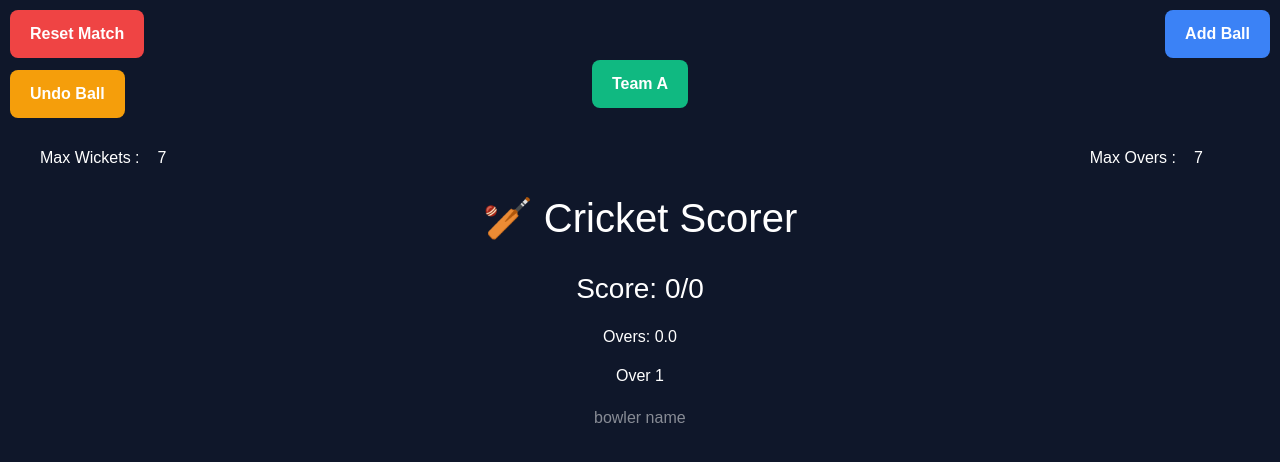
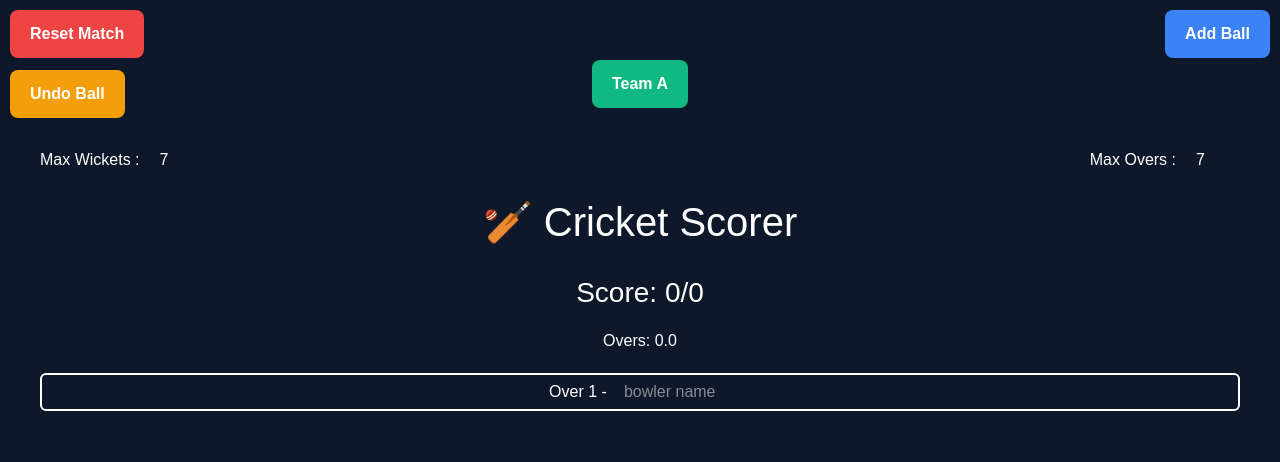
Before and after one commit to nitesh462a/todo, a Next.js app: page /cricket in a window 1280 px wide. Shown: the top 462 px of the page. Built offline with nearby package versions, Linux system fonts and the light colour scheme.

Commit message:
update css

```diff
--- a/src/app/components/dashboardclient.js
+++ b/src/app/components/dashboardclient.js
@@ -275,18 +275,28 @@ else if (oldValue === "Nb6") newRuns -= 7;
       else newRuns -= Number(oldValue);
 
      if (result === "W") newWickets++;
+
 else if (result === "Wd" || result === "Nb") newRuns++;
+
+else if (result === "Nb1") newRuns += 2;
+else if (result === "Nb2") newRuns += 3;
+else if (result === "Nb3") newRuns += 4;
+else if (result === "Nb4") newRuns += 5;
+else if (result === "Nb6") newRuns += 7;
+
 else if (result === "ro0") newWickets++;
+
 else if (result === "ro1") {
   newRuns += 1;
   newWickets++;
 }
+
 else if (result === "ro2") {
   newRuns += 2;
   newWickets++;
 }
+
 else newRuns += Number(result);
-
       newOvers[editOver][editIndex] = result;
 
       setEditOver(null);
@@ -590,15 +600,35 @@ setTeamB({
 
           <div key={i}>
 
-            <h3>Over {realOverIndex + 1}</h3>
+          <div
+  style={{
+    display: "flex",
+    alignItems: "center",
+    justifyContent: "center",
+    gap: "12px",
+    marginTop: "20px",
+
+    marginBottom: "10px",
+     border: "2px solid white",
+      borderRadius: "6px"
+  }}
+>
+  <h3 style={{ margin: 0 }}>
+    Over {realOverIndex + 1} -
+  </h3>
+
   <input
-              style={{ width: "6rem", margin: "1rem" }}
+    style={{
+      width: "7rem",
+      padding: "5px",
+
+    }}
     type="text"
     value={currentTeam.bowlers?.[realOverIndex] || ""}
     placeholder="bowler name"
     onChange={(e) => changeBowler(realOverIndex, e.target.value)}
   />
-
+</div>
             <div style={{
               display: "flex",
               gap: "10px",
--- a/src/app/globals.css
+++ b/src/app/globals.css
@@ -26,7 +26,6 @@ body {
   font-family: Arial, Helvetica, sans-serif;
 
 }
-
 .container{
   background:#0f172a;
   min-height:100vh;
@@ -34,6 +33,8 @@ body {
   color:white;
   text-align:center;
   font-family:Arial, Helvetica, sans-serif;
+
+  animation:fadeIn 0.6s ease;
 }
 
 .container h1{
@@ -49,24 +50,41 @@ body {
   margin-top:15px;
 }
 
+/* BUTTON ANIMATION */
+
 .container button{
   padding:10px 18px;
   border:none;
   border-radius:8px;
   cursor:pointer;
   font-weight:bold;
+  transition:all 0.25s ease;
+}
+
+.container button:hover{
+  transform:translateY(-3px) scale(1.05);
+  box-shadow:0 6px 15px rgba(0,0,0,0.4);
+}
+
+.container button:active{
+  transform:scale(0.95);
+}
+
+/* INPUT EFFECT */
+
+.container input{
+  padding:4px;
+  border-radius:6px;
+  border:none;
   transition:0.2s;
 }
 
-.container button:hover{
-  transform:scale(1.05);
+.container input:focus{
+  outline:none;
+  box-shadow:0 0 8px #22c55e;
 }
 
-.container input{
-  padding:2px;
-  border-radius:6px;
-  border:none;
-}
+/* BALL STYLE */
 
 .container .ball{
   width:45px;
@@ -77,4 +95,50 @@ body {
   justify-content:center;
   border-radius:10px;
   font-weight:bold;
+
+  transition:all 0.25s ease;
+  animation:ballAppear 0.35s ease;
 }
+
+/* BALL HOVER */
+
+.container .ball:hover{
+  transform:scale(1.18) rotate(3deg);
+  box-shadow:0 0 12px #22c55e,0 0 20px #22c55e;
+}
+
+/* BALL APPEAR ANIMATION */
+
+@keyframes ballAppear{
+
+0%{
+transform:scale(0.4);
+opacity:0;
+}
+
+60%{
+transform:scale(1.2);
+}
+
+100%{
+transform:scale(1);
+opacity:1;
+}
+
+}
+
+/* PAGE LOAD */
+
+@keyframes fadeIn{
+
+0%{
+opacity:0;
+transform:translateY(20px);
+}
+
+100%{
+opacity:1;
+transform:translateY(0);
+}
+
+}
```
Lines whose indentation alone changed are shown as unchanged.
